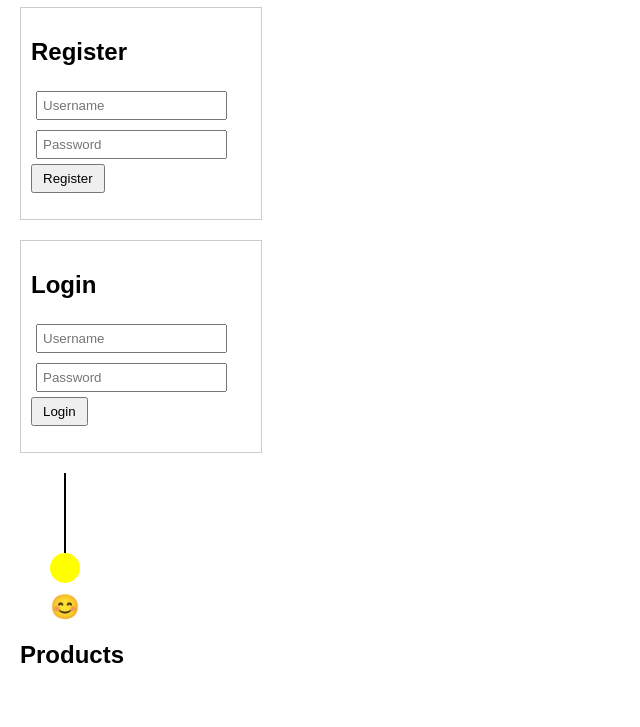
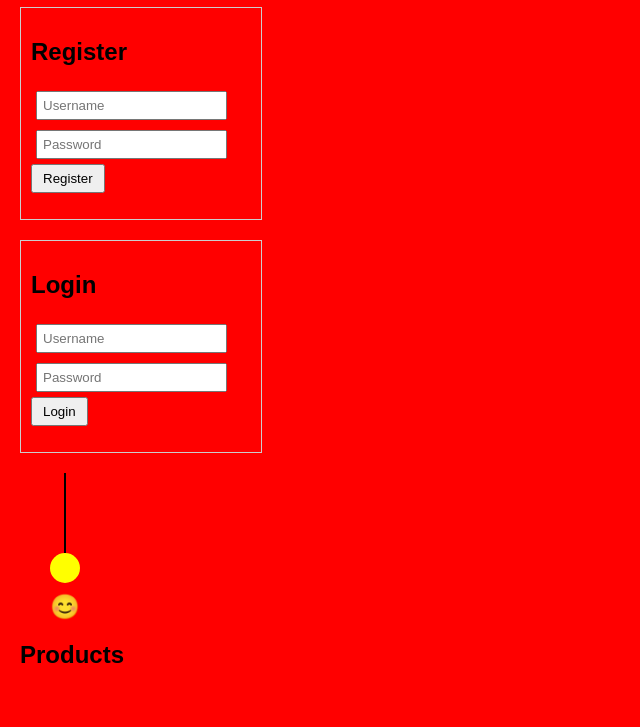
Before and after one commit to sanjaypoojary56-art/Poojary-s, a website: page public/index.html in a window 1280 px wide. Shown: the part 73-800 px from the top of the page, without its empty margins (0-640 px from the left). Drawn offline with Linux system fonts and the light colour scheme.

Commit message:
Update style.css

```diff
--- a/public/style.css
+++ b/public/style.css
@@ -1,4 +1,5 @@
-body { font-family:sans-serif; margin:20px; }
+body { font-family:sans-serif; margin:20px;
+     background-color: red;}
 input { padding:5px; margin:5px; }
 button { padding:5px 10px; cursor:pointer; }
 
```
